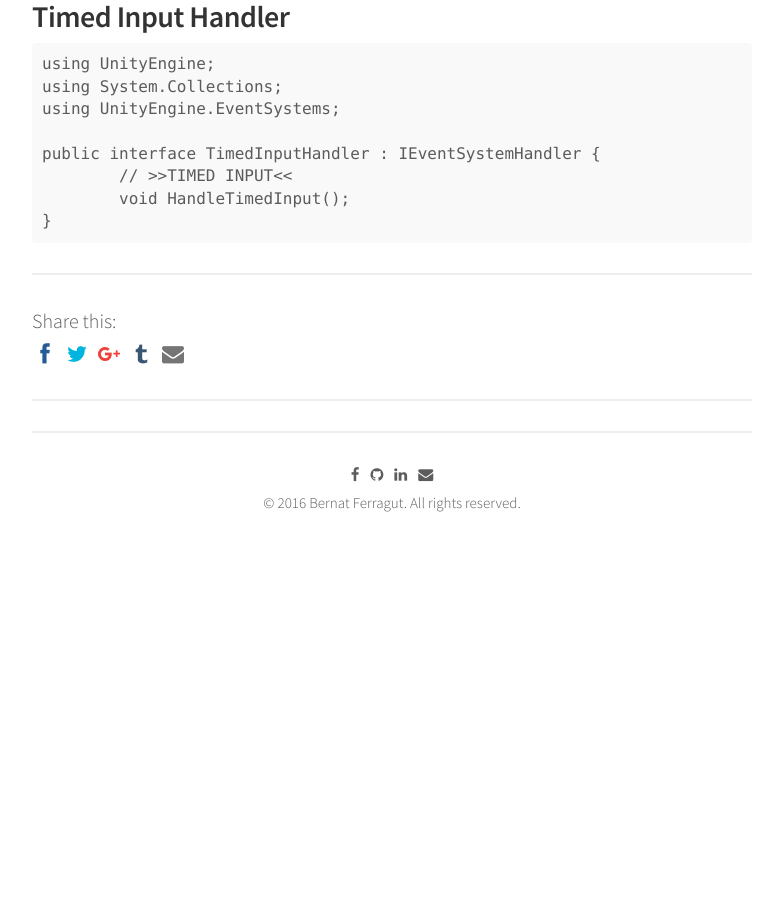
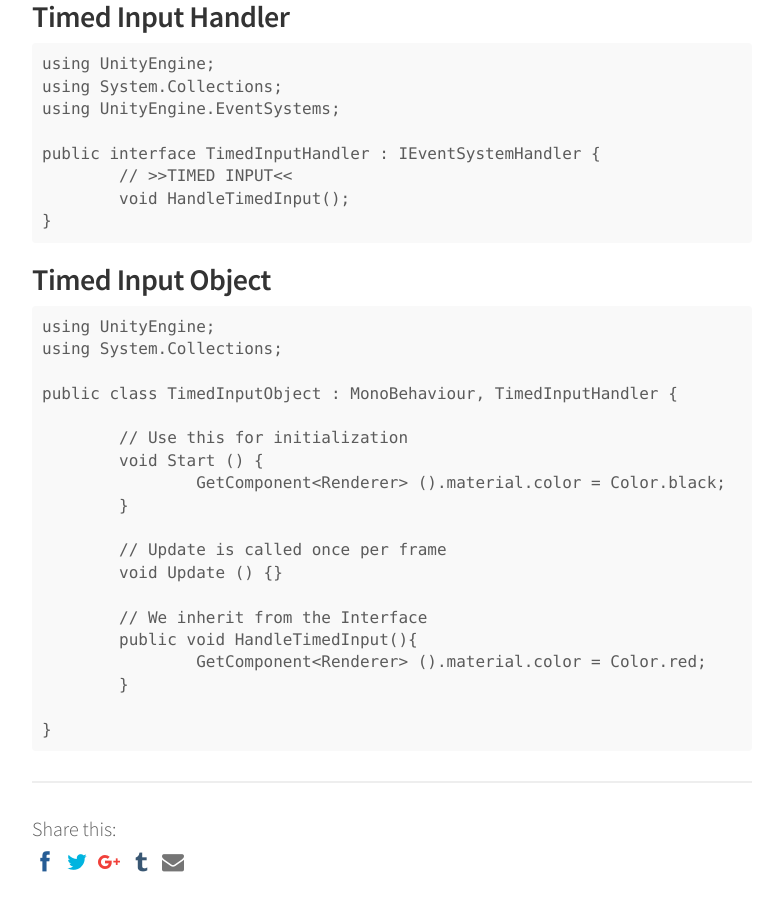
Before and after one commit to bernatferragut/FutureWeb-blog, a Jekyll site: the page built from _posts/17-11-16-VR-Interaction-Part2.md, in a window 1280 px wide and 900 px high, scrolled down 3441 px. Shown: the whole window, without its empty margins (248-1031 px from the left). Built offline with Jekyll 4.4.1, drawn with Linux system fonts in a browser that asks for light colours; nearby versions of some CDN libraries; comment, search, counter and statistics services are not loaded; before the commit the page ends 4056 px from its top, so only the background shows below that.

Commit message:
Update 17-11-16-VR-Interaction-Part2.md
TimedInputObject Script for GAZE + DELAY

```diff
--- a/_posts/17-11-16-VR-Interaction-Part2.md
+++ b/_posts/17-11-16-VR-Interaction-Part2.md
@@ -128,3 +128,25 @@ Here as an example the code to change the color of a cube on Enter/Exit and Play
 		// >>TIMED INPUT<<
 		void HandleTimedInput();
 	}
+
+### Timed Input Object
+
+	using UnityEngine;
+	using System.Collections;
+
+	public class TimedInputObject : MonoBehaviour, TimedInputHandler {
+
+		// Use this for initialization
+		void Start () {
+			GetComponent<Renderer> ().material.color = Color.black;
+		}
+
+		// Update is called once per frame
+		void Update () {}
+
+		// We inherit from the Interface
+		public void HandleTimedInput(){
+			GetComponent<Renderer> ().material.color = Color.red;
+		}
+
+	}
```
